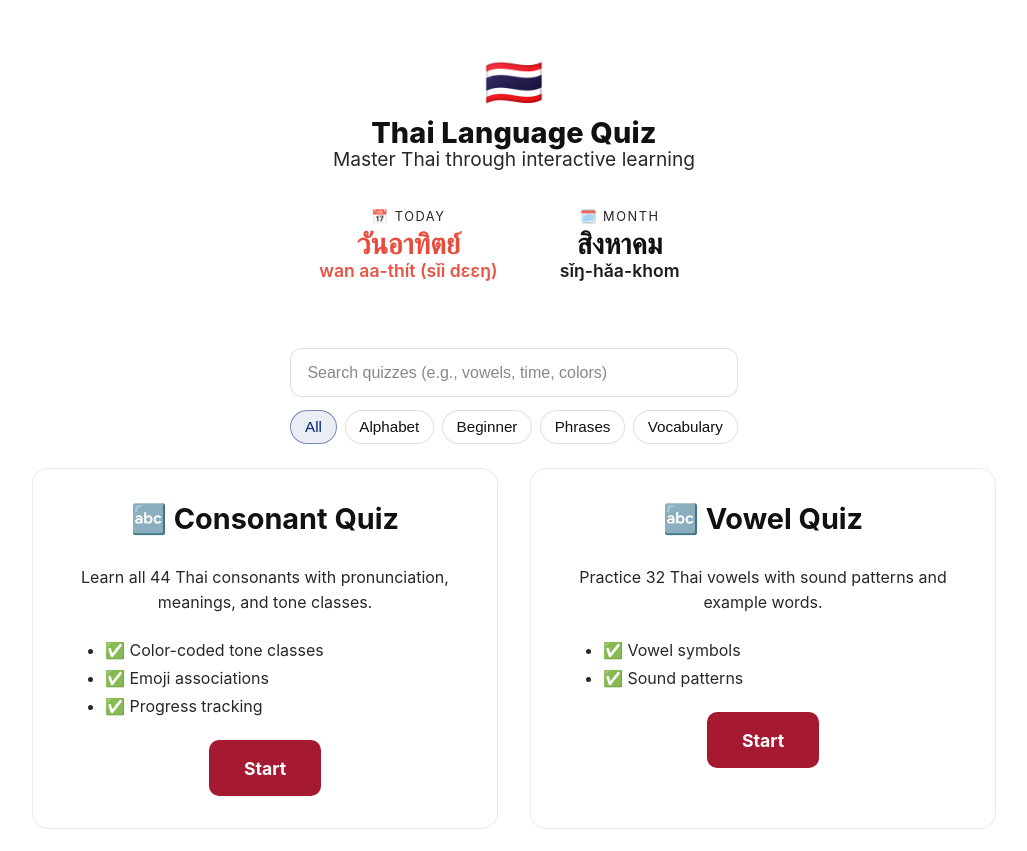
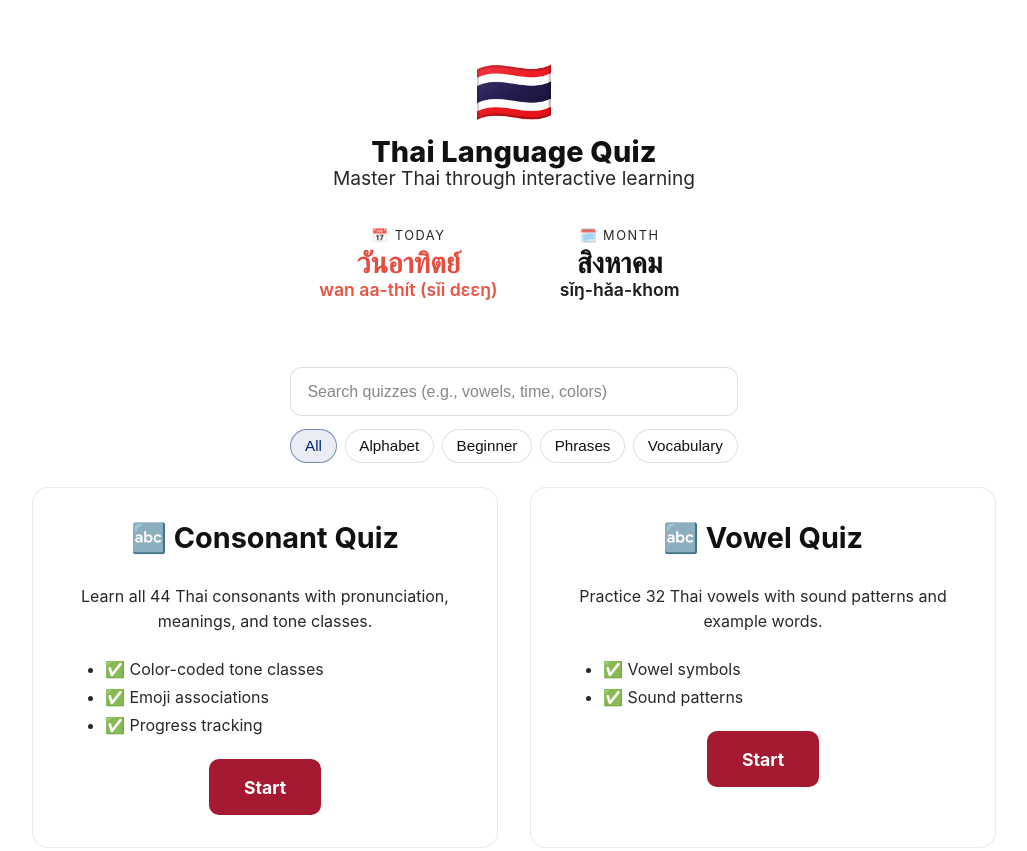
Before and after one commit to jdelaire/learn-thai-quiz, a plain HTML site: page index.html in a window 1280 px wide. Shown: the top 851 px of the page, without its empty margins (126-1153 px from the left). Drawn offline with Linux system fonts and the light colour scheme.

Commit message:
increase flag size

```diff
--- a/styles.css
+++ b/styles.css
@@ -47,7 +47,7 @@ h1 {
   gap: 0.4em;
 }
 .brand-icon {
-  font-size: 3em;
+  font-size: 4em;
 }
 .brand-text {
   display: grid;
```
